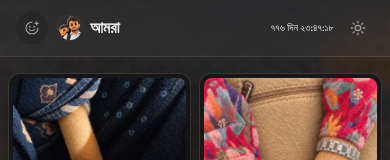
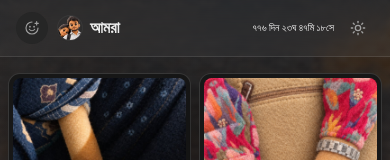
Before and after one commit to fiftee15n/9November, a Next.js app: page /hat-dhoro in a window 390 px wide. Shown: the top 160 px of the page. Built offline with nearby package versions, Linux system fonts and the light colour scheme; what react-apple-emojis would draw is missing.

Commit message:
style(header): format hours, minutes, and seconds as short terms (ঘ, মি, সে)

```diff
--- a/components/Hero/HeaderBar.tsx
+++ b/components/Hero/HeaderBar.tsx
@@ -169,8 +169,7 @@ export function HeaderBar() {
                 style={{ fontFamily: "var(--font-bengali)" }}
                 title="১০ আগস্ট ২০২৪ থেকে"
               >
-                <span className="hidden lg:inline">{elapsed.formattedFull}</span>
-                <span className="inline lg:hidden">{elapsed.formattedCompact}</span>
+                {elapsed.formattedShort}
               </span>
             </>
           )}
--- a/lib/banglaCalendar.ts
+++ b/lib/banglaCalendar.ts
@@ -68,6 +68,7 @@ export interface LiveTimeElapsed {
   seconds: string;
   formattedFull: string;
   formattedCompact: string;
+  formattedShort: string;
 }
 
 export function getLiveTimeElapsed(currentDate = new Date()): LiveTimeElapsed {
@@ -85,13 +86,16 @@ export function getLiveTimeElapsed(currentDate = new Date()): LiveTimeElapsed {
   const minutesStr = pad2(minutes);
   const secondsStr = pad2(seconds);
 
+  const formattedShort = `${daysStr} দিন ${hoursStr}ঘ ${minutesStr}মি ${secondsStr}সে`;
+
   return {
     days: daysStr,
     hours: hoursStr,
     minutes: minutesStr,
     seconds: secondsStr,
     formattedFull: `${daysStr} দিন ${hoursStr} ঘণ্টা ${minutesStr} মিনিট ${secondsStr} সেকেন্ড`,
-    formattedCompact: `${daysStr} দিন ${hoursStr}:${minutesStr}:${secondsStr}`,
+    formattedCompact: formattedShort,
+    formattedShort,
   };
 }
 
```
